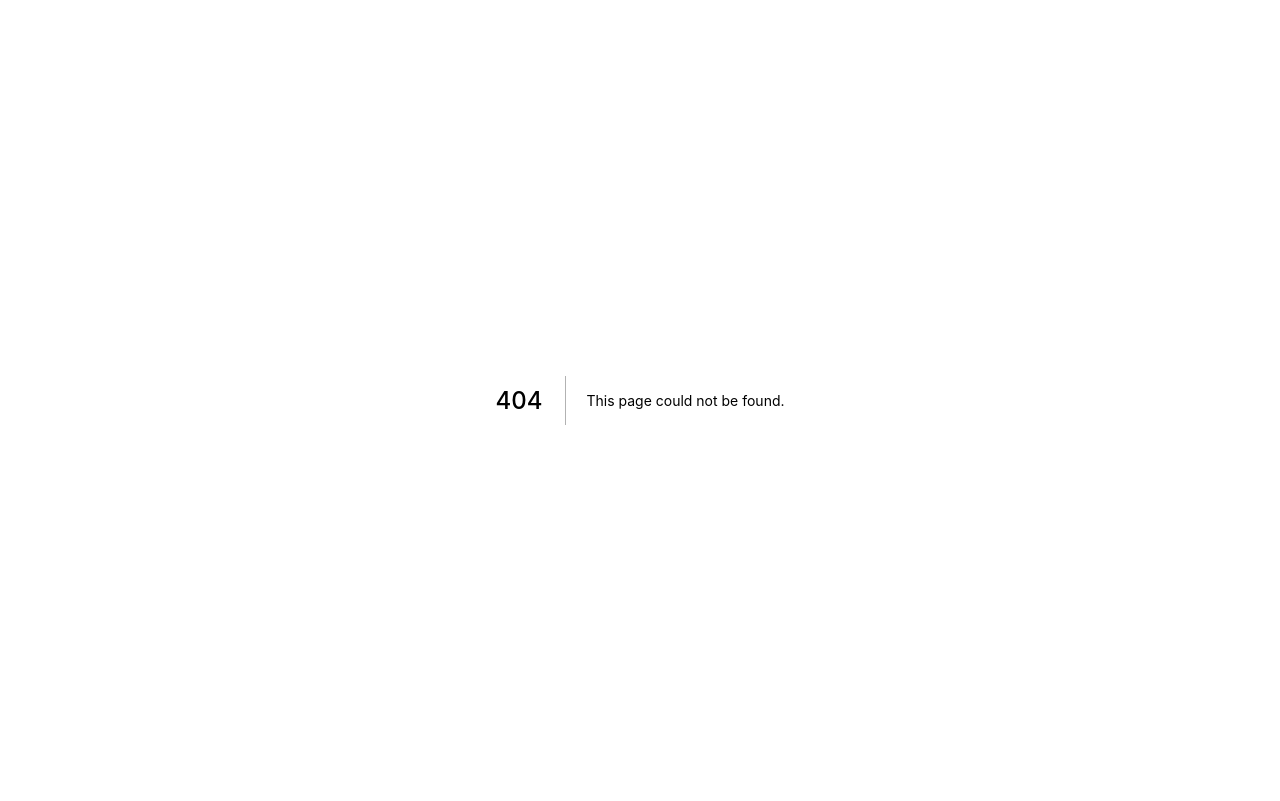
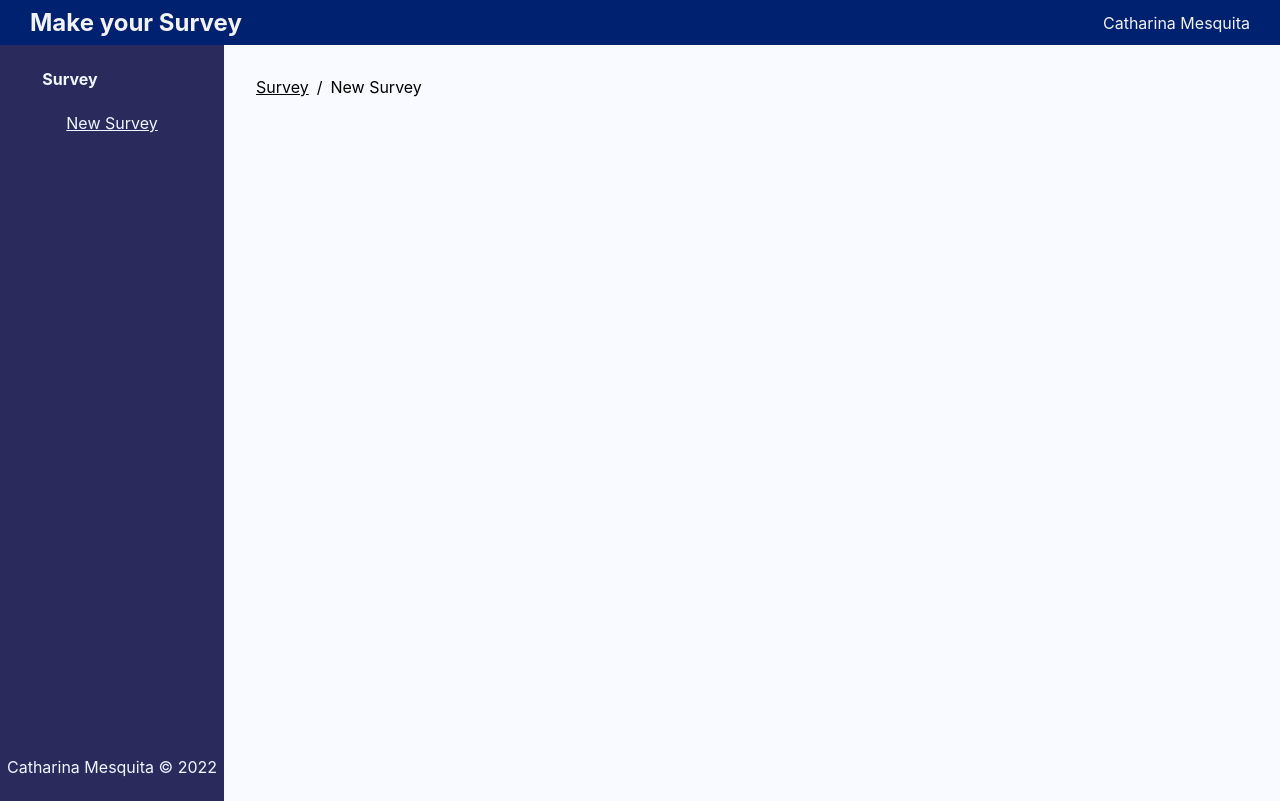
Before and after one commit to acmesquita/make-your-poll, a Next.js app in the folder web/: page /survey/new in a window 1280 px wide. Before the commit this address had no page. Built offline with nearby package versions, Linux system fonts and the light colour scheme.

Commit message:
feat: create Breadcrumb component

```diff
--- /dev/null
+++ b/web/src/components/breadcrumb/index.tsx
@@ -0,0 +1,22 @@
+import { Link, LinkProps } from "../link"
+import styles from '../../styles/components/breadcrumb.module.css'
+
+type Props = {
+  links: LinkProps[]
+  currentPage: string
+}
+
+export function Breadcrumb({ links, currentPage }: Props) {
+
+  return (
+    <div className={styles.container}>
+      {links.map((link) => (
+        <>
+          <Link key={link.href} {...link} />
+          <span>/</span>
+        </>
+      ))}
+      <p>{currentPage}</p>
+    </div>
+  )
+}
--- a/web/src/components/index.tsx
+++ b/web/src/components/index.tsx
@@ -1,3 +1,5 @@
 export * from './header'
 export * from './sidebar'
 export * from './container'
+export * from './link'
+export * from './breadcrumb'
--- /dev/null
+++ b/web/src/components/link/index.tsx
@@ -0,0 +1,10 @@
+export type LinkProps = {
+  children: string
+  href: string
+}
+
+export function Link({ children, href }: LinkProps) {
+  return (
+    <a href={href}>{ children }</a>
+  )
+}
--- a/web/src/components/sidebar/index.tsx
+++ b/web/src/components/sidebar/index.tsx
@@ -1,4 +1,5 @@
 import styles from '../../styles/components/sidebar.module.css'
+import { Link } from '../link'
 
 export function SideBar() {
   return (
@@ -7,7 +8,9 @@ export function SideBar() {
         <li className={styles.listItem}>
           <h4>Survey</h4>
           <ul className={styles.list}>
-            <li className={styles.listItem}>New Survey</li>
+            <li className={styles.listItem}>
+              <Link href='/survey/new'>New Survey</Link>
+            </li>
           </ul>
         </li>
       </ul>
--- a/web/src/pages/index.tsx
+++ b/web/src/pages/index.tsx
@@ -1,5 +1,5 @@
 import type { NextPage } from 'next'
-import { Header, SideBar, Container } from '../components'
+import { Header, SideBar, Container, Breadcrumb, Link } from '../components'
 import styles from '../styles/pages/Home.module.css'
 
 const Home: NextPage = () => {
@@ -9,7 +9,7 @@ const Home: NextPage = () => {
       <main className={styles.main}>
         <SideBar />
         <Container>
-          <h1>Hello Poll</h1>
+          Surveys
         </Container>
       </main>
     </>
--- /dev/null
+++ b/web/src/pages/survey/new.tsx
@@ -0,0 +1,28 @@
+/* eslint-disable react/jsx-key */
+import type { NextPage } from 'next'
+import { Header, SideBar, Container, Breadcrumb, Link } from '../../components'
+import styles from '../../styles/pages/Home.module.css'
+
+const Home: NextPage = () => {
+  return (
+    <>
+      <Header />
+      <main className={styles.main}>
+        <SideBar />
+        <Container>
+          <Breadcrumb
+            links={[
+              {
+                href: "/",
+                children: "Survey"
+              }
+            ]}
+            currentPage="New Survey"
+          />
+        </Container>
+      </main>
+    </>
+  )
+}
+
+export default Home
--- /dev/null
+++ b/web/src/styles/components/breadcrumb.module.css
@@ -0,0 +1,9 @@
+.container {
+  display: flex;
+  align-items: center;
+  gap: 8px;
+}
+
+.link {
+ color: darkblue;
+}
--- a/web/src/styles/globals.css
+++ b/web/src/styles/globals.css
@@ -6,7 +6,7 @@ body {
 
 a {
   color: inherit;
-  text-decoration: none;
+  /* text-decoration: none; */
 }
 
 * {
```
